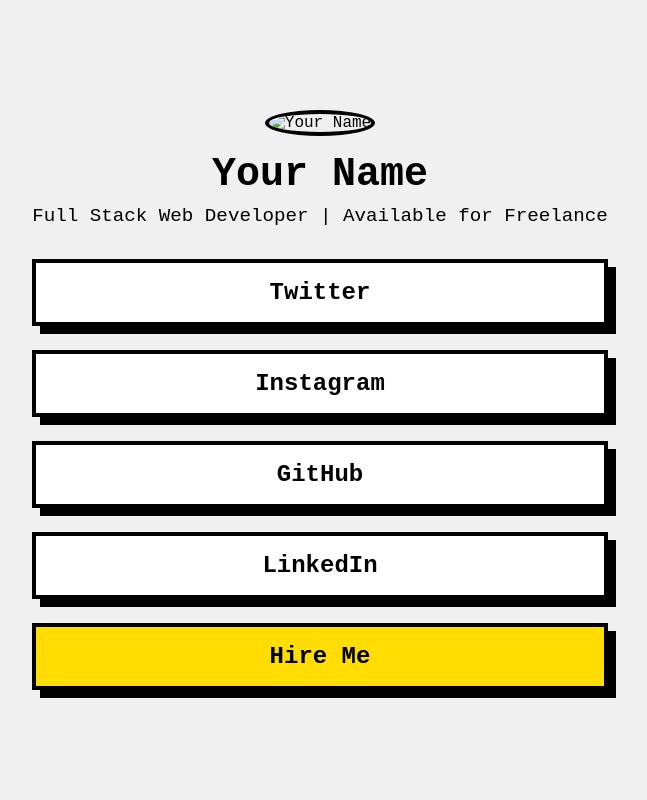
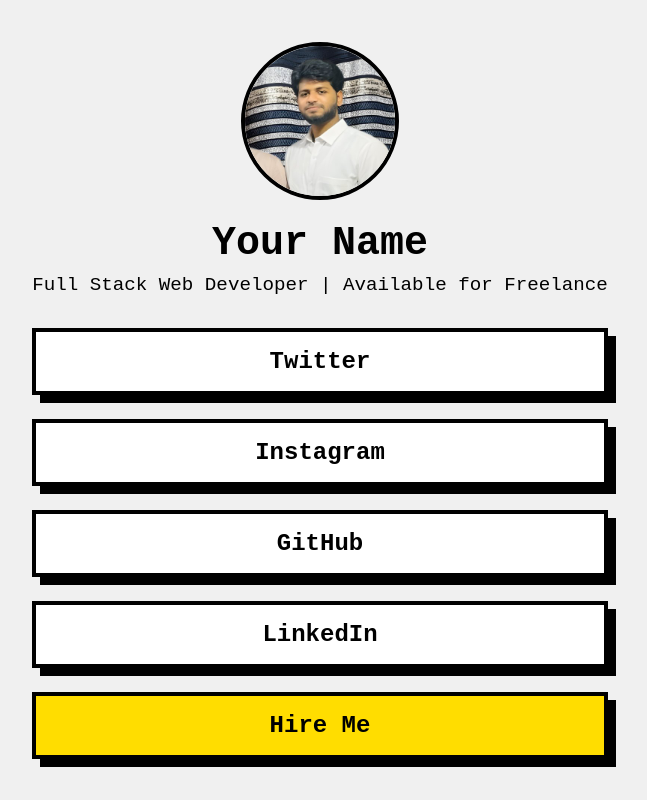
Before and after one commit to Muzzu153/link-in-bio, a plain HTML site: page index.html in a window 1280 px wide. Shown: the whole page, without its empty margins (320-967 px from the left). Drawn offline with Linux system fonts and the light colour scheme.

Commit message:
Update index.html

```diff
--- a/index.html
+++ b/index.html
@@ -9,7 +9,7 @@
 <body>
     <main class="container">
         <header class="profile">
-            <img src="your-profile-picture.jpg" alt="Your Name" class="profile-pic">
+            <img src="profile_pic.jpg" alt="Your Name" class="profile-pic">
             <h1>Your Name</h1>
             <p>Full Stack Web Developer | Available for Freelance</p>
         </header>
```
